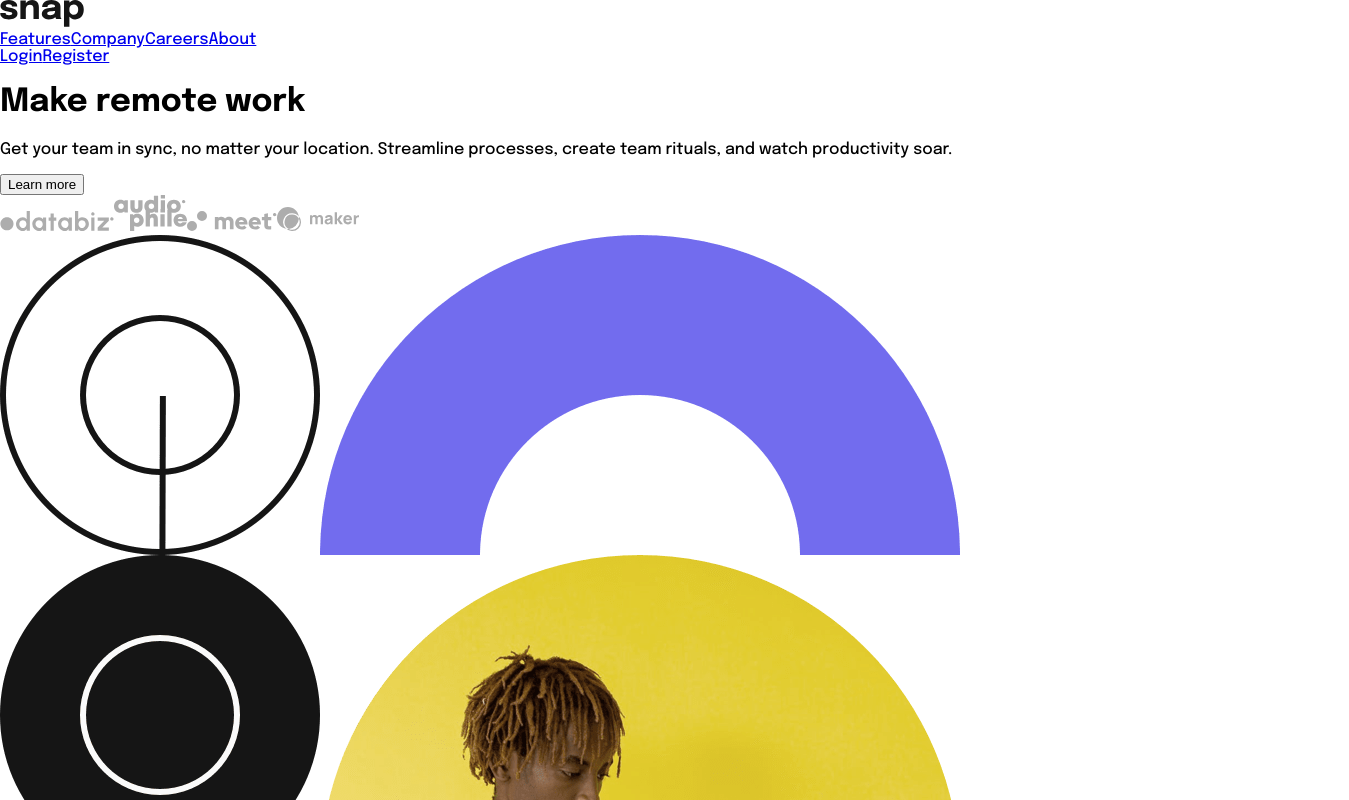
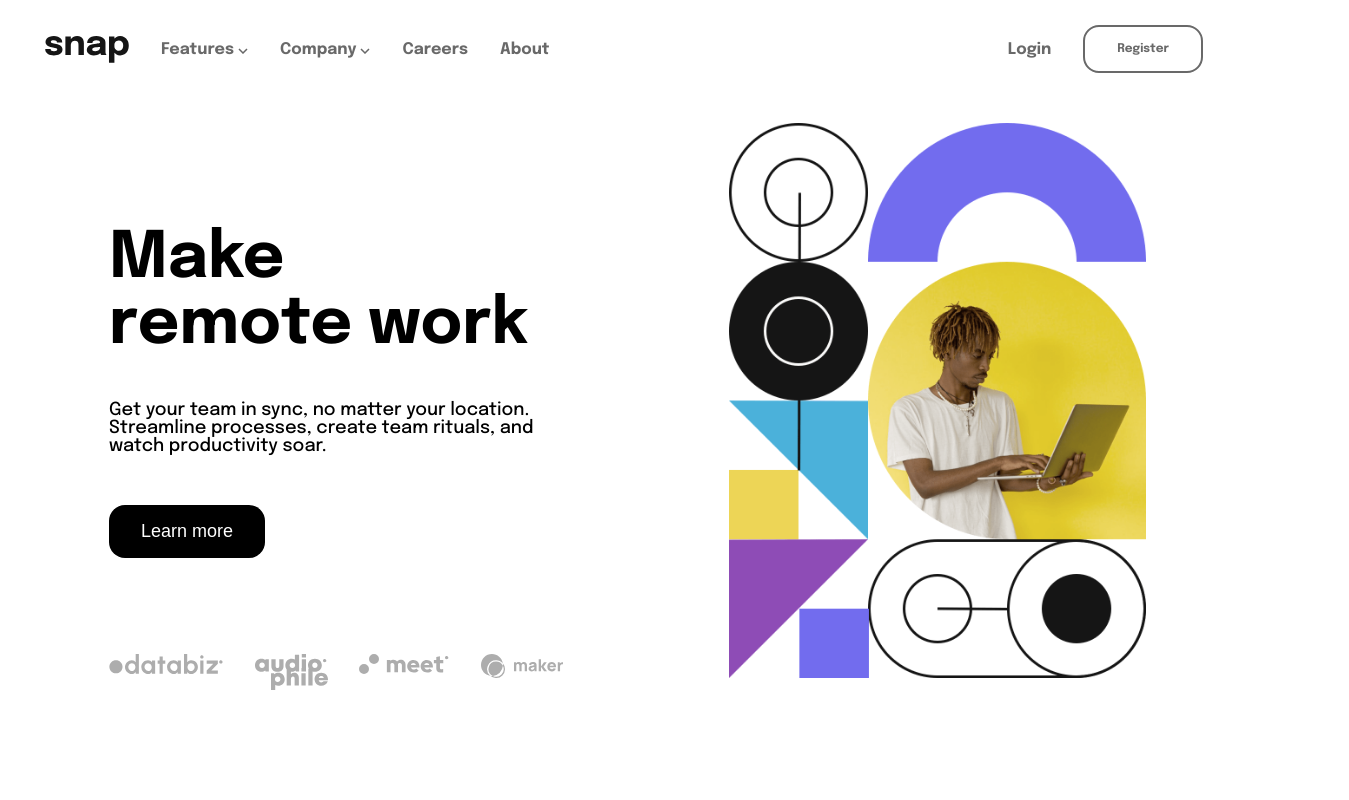
Before and after one commit to Dseals82/frontend-mentor-challenge, a React (Create React App) app: page / in a window 1280 px wide. Shown: the top 800 px of the page, 1349 px wide, since content can reach past the window. Built offline with nearby package versions, Linux system fonts and the light colour scheme.

Commit message:
added initial stying for landing page and nav

```diff
--- a/src/App.js
+++ b/src/App.js
@@ -3,34 +3,45 @@ import { ReactComponent as DataBizLogo } from './assets/images/client-databiz.sv
 import { ReactComponent as AudioPhileLogo } from './assets/images/client-audiophile.svg'
 import { ReactComponent as MeetLogo } from './assets/images/client-meet.svg'
 import { ReactComponent as MakerLogo } from './assets/images/client-maker.svg'
+import { ReactComponent as IconArrowUp } from './assets/images/icon-arrow-up.svg'
+import { ReactComponent as IconArrowDown } from './assets/images/icon-arrow-down.svg'
 import ImageHeroDesktopSrc from './assets/images/image-hero-desktop.png'
 const App = () => {
   return (
     <div className="App">
       <nav className="nav">
-      <Logo />
-        <div className="nav-links-container nav-links-container-left">
-          <a href="/" className="nav-links">Features</a>
-          <a href="/" className="nav-links">Company</a>
-          <a href="/" className="nav-links">Careers</a>
-          <a href="/" className="nav-links">About</a>
+
+
+        <div className='nav-links-main-container'>
+
+          <div className="nav-links-container nav-links-container-left">
+          <Logo className='nav-logo' />
+            <a href="/" className="nav-links grey-color">Features <IconArrowDown /></a>
+            <a href="/" className="nav-links grey-color">Company <IconArrowDown /></a>
+            <a href="/" className="nav-links grey-color">Careers</a>
+            <a href="/" className="nav-links grey-color">About</a>
+          </div>
+
+          <div className="nav-links-container nav-links-container-right">
+            <a href="/" className="nav-links grey-color ">Login</a>
+            <a href="/" className="nav-links grey-color nav-btn ">Register</a>
+          </div>
         </div>
-        <div className="nav-links-container nav-links-container-right">
-          <a href="/" className="nav-links">Login</a>
-          <a href="/" className="nav-links">Register</a>
-        </div>
+
+
+
       </nav>
 
 
       <main className="main">
         <div className="main-left-container">
-          <h1> Make remote work</h1>
+          <span className='main-h1-make'>Make</span><h1 className='main-h1'>  remote work</h1>
           <div className='btn-p-container'>
-            <p>
+            <p className='main-p'>
               Get your team in sync, no matter your location. Streamline processes,
               create team rituals, and watch productivity soar.
             </p>
-            <button>Learn more</button>
+            <button className='main-btn'>Learn more</button>
           </div>
 
           <footer className='main-left-container-footer'>
--- a/src/index.css
+++ b/src/index.css
@@ -4,4 +4,103 @@ body {
   font-family: 'Epilogue', sans-serif;
   margin: 0;
   box-sizing: border-box;
+  padding: 0 45px 0 45px;
 }
+
+.grey-color {
+  color: rgb(105, 105, 105);
+}
+
+.nav {
+  padding: 25px 0 25px 0;
+}
+
+.nav-links {
+  margin-right: 2rem;
+  text-decoration: none;
+  font-size: 16px;
+  font-weight: 600;
+}
+
+.nav-logo {
+  margin-right: 2rem;
+}
+
+.nav-links-container {
+  display: flex;
+  align-items: center;
+
+}
+
+.nav-links-main-container {
+  display: flex;
+  justify-content: space-between;
+}
+
+.nav-btn {
+  font-size: 12px;
+  color: rgb(105, 105, 105);
+  background: white;
+  outline: none;
+  border: 2px solid rgb(105, 105, 105);
+  padding: 1rem 2rem;
+  border-radius: 16px;
+}
+
+.main {
+  display: grid;
+  grid-template-columns: repeat(2,1fr);
+  width: 100%;
+  margin-bottom: 50px;
+  margin-left: 4rem;
+  margin-right: 4rem;
+}
+
+.main-h1 {
+  width: 100%;
+  font-size: 4rem;
+  margin-top: 0;
+}
+
+.main-h1-make {
+  width: 100%;
+  font-size: 4rem;
+  font-weight: 700;
+}
+
+.main-left-container {
+  width: 100%;
+  margin: 8rem 0 0 0;
+}
+.main-right-container {
+  width: 100%;
+  padding: 25px;
+}
+
+.main-right-container img {
+  width: 70%;
+  height: auto;
+}
+
+.main-p {
+  font-size: 18px;
+  padding: 0 140px 0 0;
+}
+
+.main-btn {
+  font-size: 18px;
+  color: white;
+  background: black;
+  outline: none;
+  border: none;
+  padding: 1rem 2rem;
+  border-radius: 16px;
+  margin-top: 2rem;
+  margin-bottom: 6rem;
+}
+
+.main-left-container-footer {
+  display: flex;
+  justify-content: space-between;
+  padding: 0 140px 0 0;
+}
```
